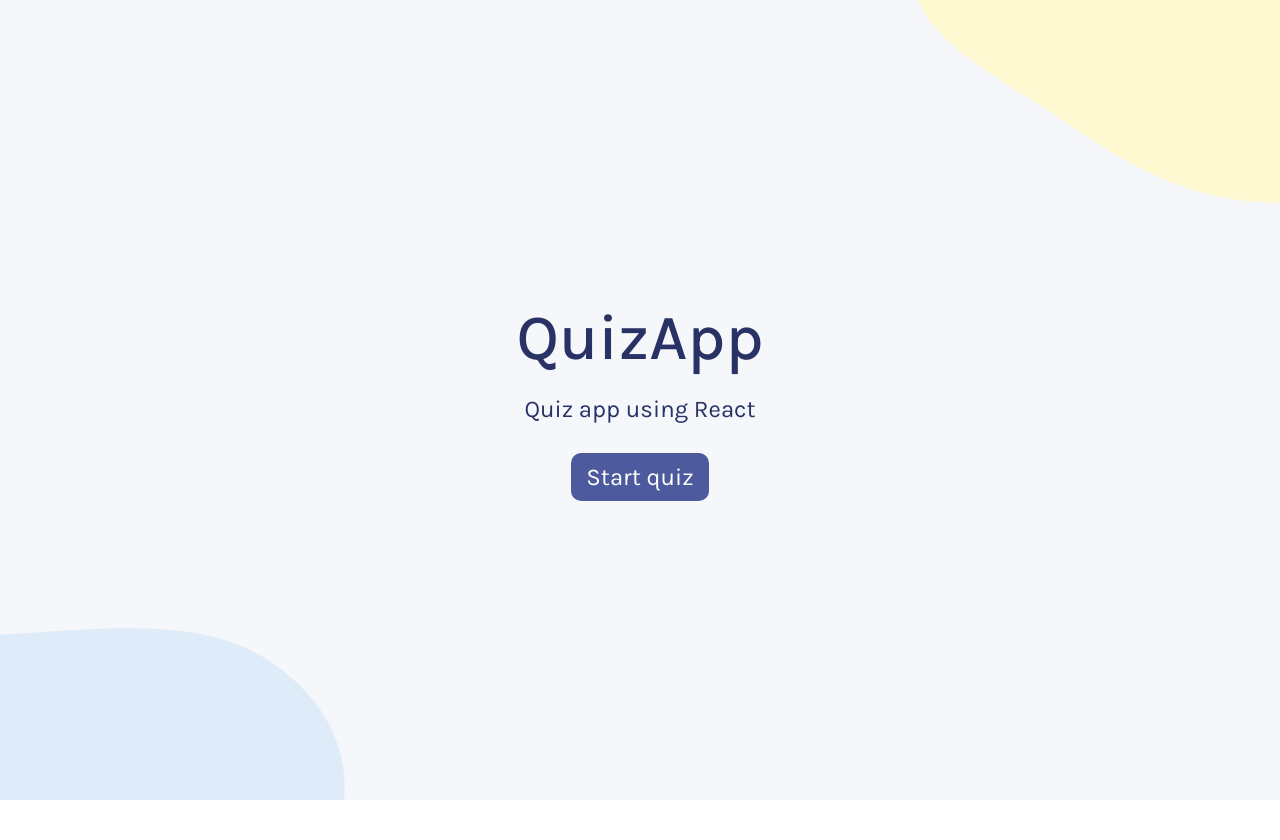
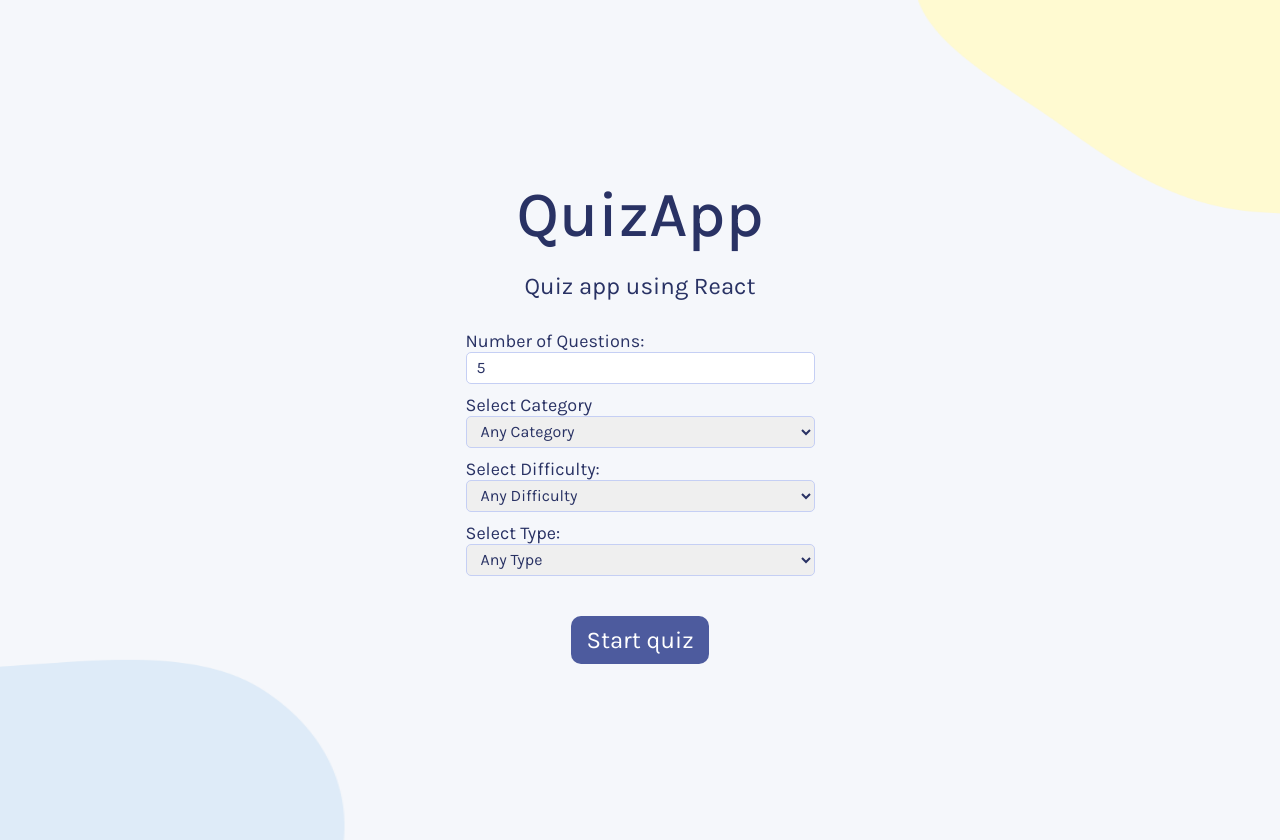
Before and after one commit to AdiKalra/Quiz-App-React, a React (Vite) app: page / in a window 1280 px wide. Before the commit the page ends 800 px from the top, so only its background shows below. Built offline with nearby package versions, Linux system fonts and the light colour scheme.

Commit message:
added custom query parameter

```diff
--- a/package.json
+++ b/package.json
@@ -14,7 +14,8 @@
     "react": "^18.2.0",
     "react-dom": "^18.2.0",
     "react-router-dom": "^6.8.1",
-    "sanitize-html": "^2.10.0"
+    "sanitize-html": "^2.10.0",
+    "uuid": "^9.0.0"
   },
   "devDependencies": {
     "@types/react": "^18.0.26",
--- a/src/App.css
+++ b/src/App.css
@@ -16,7 +16,10 @@
   flex-direction: column;
   justify-content: center;
   align-items: center;
-  gap: 30px;
+  /* gap: 30px; */
+  margin-left: auto;
+  margin-right: auto;
+  max-width: 80vw;
 }
 .intro {
   display: flex;
@@ -132,7 +135,7 @@
 
 @keyframes clockwise {
   from {
-    transform: rotate(0turn, );
+    transform: rotate(0turn);
   }
   to {
     transform: rotate(2turn);
@@ -183,7 +186,6 @@
 .correct_option:hover{
   background-color: #94D7A2;
 }
-
 .a{
   text-decoration: none;
 }
@@ -191,3 +193,28 @@
   background-color: #F8BCBC;
   border-color: #F8BCBC;
 }
+.filter-list{
+  list-style-type: none;
+  padding: 0 5px 0;
+}
+.filter-list li label{
+  font-size: 18px;
+  margin-bottom: 20px;
+}
+.filter-list li{
+  margin-top: 10px;
+  width: 100%;
+  margin-bottom: 10px;
+}
+.filter-list li input, .filter-list li select{
+  font-size: 1rem;
+  height: 2rem;
+  width: 100%;
+  border: 1px solid #c5cff4;
+  border-radius: 5px;
+  padding-left: 10px;
+}
+.filter-list li input:active, .filter-list li select:active{
+  border: 1px solid #293264;
+  border-radius: 5px;
+}
--- a/src/App.jsx
+++ b/src/App.jsx
@@ -1,6 +1,5 @@
 import { useState, createContext, useEffect } from "react";
 import "./App.css";
-// import Main from "./components/Main";
 import Intro from "./components/Intro";
 import Test from "./components/Test";
 import { nanoid } from "nanoid";
@@ -8,7 +7,13 @@ import { BrowserRouter, Route, Routes, useNavigate } from "react-router-dom";
 export const AppContext = createContext();
 
 function App() {
-
+  const defaultRequest = {
+    amount: 5,
+    category: "any",
+    difficulty: "any",
+    type: "any",
+  };
+  const [requestData, setRequestData] = useState(defaultRequest);
   const [start, setStart] = useState(false);
   const [questions, setQuestions] = useState([]);
   const [submit, setSubmit] = useState(false);
@@ -19,9 +24,26 @@ function App() {
     setStart((prev) => !prev);
   }
 
+  const getQueryParam = () => {
+    const category =
+      requestData.category === "any" ? "" : `&category=${requestData.category}`;
+
+    const difficulty =
+      requestData.difficulty === "any"
+        ? ""
+        : `&difficulty=${requestData.difficulty}`;
+
+    const type = requestData.type === "any" ? "" : `&type=${requestData.type}`;
+    const query = `amount=${requestData.amount}${category}${difficulty}${type}`;
+    console.log(query);
+    return query;
+  };
+
   async function fetchData() {
     setLoader(true);
-    const res = await fetch("https://opentdb.com/api.php?amount=5");
+    const query = getQueryParam();
+    const res = await fetch(`https://opentdb.com/api.php?${query}`);
+    // const res = await fetch("https://opentdb.com/api.php?amount=5");
     const resData = await res.json();
     const data = await resData.results;
     setQuestions(() => {
@@ -97,10 +119,11 @@ function App() {
     setSubmit(false);
     setScore(0);
     handleStart();
-
   }
 
   const value = {
+    requestData,
+    setRequestData,
     start,
     handleStart,
     questions,
@@ -111,32 +134,21 @@ function App() {
     handleResetClick,
     loader,
     score,
+    setQuestions,
+    setLoader,
   };
 
   return (
     <div className="App">
       <AppContext.Provider value={value}>
-        <BrowserRouter>
-          <Routes>
-            <Route
-              exact
-              path="/"
-              element={
-                <div className="main flex-col">
-                  <Intro />
-                </div>
-              }
-            />
-            <Route
-              path="/quiz"
-              element={
-                <div className="main flex-col">
-                  <Test />
-                </div>
-              }
-            />
-          </Routes>
-        </BrowserRouter>
+        <div className="main flex-col">
+          <BrowserRouter>
+            <Routes>
+              <Route exact path="/" element={<Intro />} />
+              <Route path="/quiz" element={<Test />} />
+            </Routes>
+          </BrowserRouter>
+        </div>
       </AppContext.Provider>
     </div>
   );
--- /dev/null
+++ b/src/assets/questionSelectionData.js
@@ -0,0 +1,169 @@
+import { v4 as uuid } from "uuid";
+export const categories = [
+  {
+    _id: uuid(),
+    name: "Any Category",
+    value: "any",
+  },
+  {
+    _id: uuid(),
+    name: "General Knowledge",
+    value: 9,
+  },
+  {
+    _id: uuid(),
+    name: "Entertainment: Books",
+    value: 10,
+  },
+  {
+    _id: uuid(),
+    name: "Entertainment: Film",
+    value: 11,
+  },
+  {
+    _id: uuid(),
+    name: "Entertainment: Music",
+    value: 12,
+  },
+  {
+    _id: uuid(),
+    name: "Entertainment: Musicals & Theatres",
+    value: 13,
+  },
+  {
+    _id: uuid(),
+    name: "Entertainment: Television",
+    value: 14,
+  },
+  {
+    _id: uuid(),
+    name: "Entertainment: Video Games",
+    value: 15,
+  },
+  {
+    _id: uuid(),
+    name: "Entertainment: Board Games",
+    value: 16,
+  },
+  {
+    _id: uuid(),
+    name: "Science & Nature",
+    value: 17,
+  },
+  {
+    _id: uuid(),
+    name: "Science: Computers",
+    value: 18,
+  },
+  {
+    _id: uuid(),
+    name: "Science: Mathematics",
+    value: 19,
+  },
+  {
+    _id: uuid(),
+    name: "Mythology",
+    value: 20,
+  },
+  {
+    _id: uuid(),
+    name: "Sports",
+    value: 21,
+  },
+  {
+    _id: uuid(),
+    name: "Geography",
+    value: 22,
+  },
+  {
+    _id: uuid(),
+    name: "History",
+    value: 23,
+  },
+  {
+    _id: uuid(),
+    name: "Politics",
+    value: 24,
+  },
+  {
+    _id: uuid(),
+    name: "Art",
+    value: 25,
+  },
+  {
+    _id: uuid(),
+    name: "Celebrities",
+    value: 26,
+  },
+  {
+    _id: uuid(),
+    name: "Animals",
+    value: 27,
+  },
+  {
+    _id: uuid(),
+    name: "Vehicles",
+    value: 28,
+  },
+  {
+    _id: uuid(),
+    name: "Entertainment: Comics",
+    value: 29,
+  },
+  {
+    _id: uuid(),
+    name: "Science: Gadgets",
+    value: 30,
+  },
+  {
+    _id: uuid(),
+    name: "Entertainment: Japanese Anime & Manga",
+    value: 31,
+  },
+  {
+    _id: uuid(),
+    name: "Entertainment: Cartoon &amp; Animations",
+    value: 32,
+  },
+];
+
+export const difficulty = [
+  {
+    _id: uuid(),
+    name: "Any Difficulty",
+    value: "any",
+  },
+  {
+    _id: uuid(),
+    name: "Easy",
+    value: "easy",
+  },
+  {
+    _id: uuid(),
+    name: "Medium",
+    value: "medium",
+  },
+  {
+    _id: uuid(),
+    name: "Hard",
+    value: "hard",
+  },
+];
+
+export const type = [
+  {
+    _id: uuid(),
+    name: "Any Type",
+    value: "any",
+  },
+  {
+    _id: uuid(),
+    name: "Multiple Choice",
+    value: "multiple",
+  },
+  {
+    _id: uuid(),
+    name: "True / False",
+    value: "boolean",
+  },
+];
--- a/src/components/Intro.jsx
+++ b/src/components/Intro.jsx
@@ -1,14 +1,101 @@
-import { React, useContext } from "react";
+import { React, useContext, useEffect } from "react";
 import { AppContext } from "../App";
 import { Link } from "react-router-dom";
+import { categories, type, difficulty } from "../assets/questionSelectionData";
 
 export default function Intro(props) {
-  const { handleStart } = useContext(AppContext);
+  const { handleStart, requestData, setRequestData } = useContext(AppContext);
+
+  const handleChange = (e) => {
+    const { name, value } = e.target;
+    setRequestData((prev) => {
+      return {
+        ...prev,
+        [name]: value,
+      };
+    });
+  };
+  // useEffect(() => {
+  //   console.log(requestData);
+  // }, [requestData]);
+
   return (
     <div className="intro">
       <div className="intro-heading">QuizApp</div>
       <div className="intro-description">Quiz app using React</div>
-      <Link to="/quiz" style={{textDecoration: 'none'}}>
+
+      <ul className="filter-list">
+        <li>
+          <label htmlFor="amount">Number of Questions:</label> <br />
+          <input
+            id="amount"
+            name="amount"
+            type="number"
+            min={1}
+            max={50}
+            value={requestData.amount}
+            onChange={(e) => handleChange(e)}
+          />
+        </li>
+
+        <li>
+          <label htmlFor="category">Select Category</label> <br />
+          <select
+            id="category"
+            name="category"
+            value={requestData.category}
+            onChange={(e) => handleChange(e)}
+          >
+            {categories.map((category) => {
+              return (
+                <option value={category.value} key={category._id}>
+                  {category.name}
+                </option>
+              );
+            })}
+          </select>
+        </li>
+        <li>
+          <label htmlFor="difficulty">Select Difficulty:</label> <br />
+          <select
+            id="difficulty"
+            name="difficulty"
+            value={requestData.difficulty}
+            onChange={(e) => handleChange(e)}
+          >
+            {difficulty.map((diff) => {
+              return (
+                <option value={diff.value} key={diff._id}>
+                  {diff.name}
+                </option>
+              );
+            })}
+          </select>
+        </li>
+        <li>
+          <label htmlFor="type">Select Type:</label> <br />
+          <select
+            id="type"
+            name="type"
+            value={requestData.type}
+            onChange={(e) => handleChange(e)}
+          >
+            {type.map((val) => {
+              return (
+                <option value={val.value} key={val._id}>
+                  {val.name}
+                </option>
+              );
+            })}
+          </select>
+        </li>
+      </ul>
+      <Link
+        to="/quiz"
+        style={{
+          textDecoration: "none",
+        }}
+      >
         <div className="start" onClick={handleStart}>
           Start quiz
         </div>
--- a/src/components/Result.jsx
+++ b/src/components/Result.jsx
@@ -4,14 +4,14 @@ import App, { AppContext } from "../App";
 import ToggleButton from "./ToggleButton";
 
 export default function Result() {
-  const { handleSubmitClick, handleResetClick, submit, score } =
+  const { handleSubmitClick, handleResetClick, submit, score, setLoader, questions } =
     useContext(AppContext);
   const navigate = useNavigate();
   return (
     <div className="result">
       {submit ? (
         <div className="result-description">
-          You scored {score}/5 correct answers
+          You scored {score}/{questions.length} correct answers
         </div>
       ) : (
         ""
@@ -23,8 +23,12 @@ export default function Result() {
           !submit
             ? handleSubmitClick
             : () => {
-                navigate("/quiz");
-                handleResetClick();
+                setLoader(true);
+                setTimeout(() => {
+                  setLoader(false);
+                  navigate("/");
+                  handleResetClick();
+                }, 500);
               }
         }
       />
--- a/src/components/Test.jsx
+++ b/src/components/Test.jsx
@@ -5,11 +5,19 @@ import Result from "./Result";
 import { AppContext } from "../App";
 
 export default function Test() {
-  const { questions, submit, fetchData, loader, start } =
+  const { questions, submit, fetchData, loader, start, setQuestions } =
     useContext(AppContext);
+
+  // useEffect(() => {
+  //   fetchData();
+  // }, [start]);
 
   useEffect(() => {
     fetchData();
+    // Clean up function
+    return () => {
+      setQuestions([]);
+    };
   }, [start]);
 
   const questionElements = questions.map((ques, index) => {
--- a/src/index.css
+++ b/src/index.css
@@ -77,9 +77,9 @@ button:focus-visible {
 }
 
 body {
-  padding: 0;
-  height: 100vh;
+  padding: 20px;
   background-image: url(./images/bg-img.png);
+  background-size: contain;
   background-repeat: no-repeat;
   background-size: 100% 100%;
 }
```
Also changed, not shown: src/context/AppContext.jsx (deleted), 1 other file (tests, documents, lock files or other folders).
